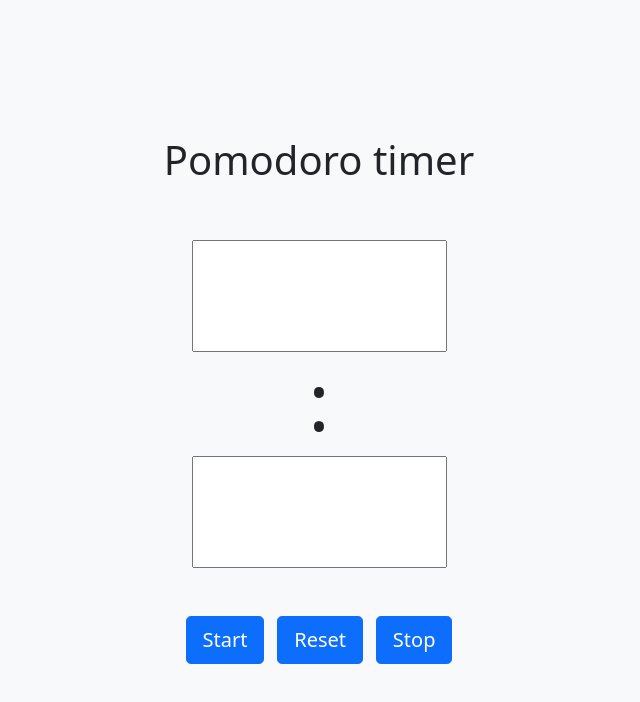
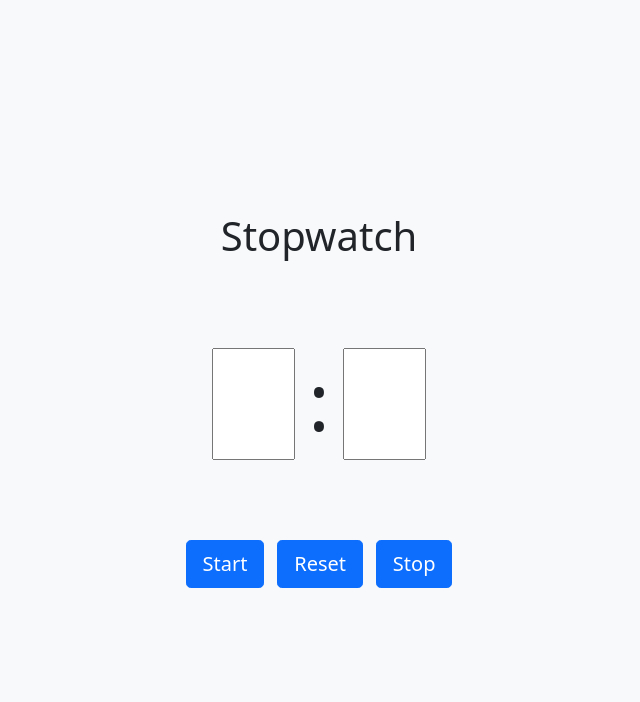
Before and after one commit to devLucasAquino/stopwatch-javascript, a plain HTML site: page index.html in a window 1280 px wide. Shown: the whole page, without its empty margins (321-961 px from the left). Drawn offline with nearby package versions, Linux system fonts and the light colour scheme.

Commit message:
fix: adjusted style in input

```diff
--- a/index.css
+++ b/index.css
@@ -11,6 +11,15 @@ body{
     height: 100vh;
     width: 100%;
     gap: 3rem;
+}
+
+#container-timer{
+    display: flex;
+    align-items: center;
+    justify-content: center;
+    flex-direction: row;
+    padding: 2rem;
+    gap: 0.8rem;
 }
 
 .btn-group-lg{
@@ -37,8 +46,3 @@ body{
     padding: 0.8rem;
     font-size: 2.7rem;
 }
-
-#container-timer{
-    display: flex;
-    flex-direction: row;
-}
--- a/index.html
+++ b/index.html
@@ -1,25 +1,23 @@
 <!DOCTYPE html>
-<html lang="pt-BR">
+<html lang="en-us">
 <head>
     <meta charset="UTF-8">
     <meta http-equiv="X-UA-Compatible" content="IE=edge">
     <meta name="viewport" content="width=device-width, initial-scale=1.0">
     <link rel="stylesheet" href="./index.css">
     <link href="https://cdn.jsdelivr.net/npm/bootstrap@5.0.2/dist/css/bootstrap.min.css" rel="stylesheet" integrity="sha384-EVSTQN3/azprG1Anm3QDgpJLIm9Nao0Yz1ztcQTwFspd3yD65VohhpuuCOmLASjC" crossorigin="anonymous">
-    <title>Pomodoro Timer</title>
+    <title>Stopwatch</title>
 </head>
     <!-- onload="template()" -->
 <body  class="container bg-light text-center">
-    <h1>Pomodoro timer</h1>
+    <h1>Stopwatch</h1>
 
     <div class="container w-25" id="container-timer">
-        <div class="row">
         <div class="div-input" id="container-minutes">
             <input type="number" id="input-minutes"/></div>
         <h2 class="col display-1">:</h2>
         <div class="div-input" id="container-seconds">
             <input type="number" id="input-seconds"/></div>
-        </div>
     </div>
 
     <div class="btn-group-lg">
```
Lines whose indentation alone changed are shown as unchanged.
